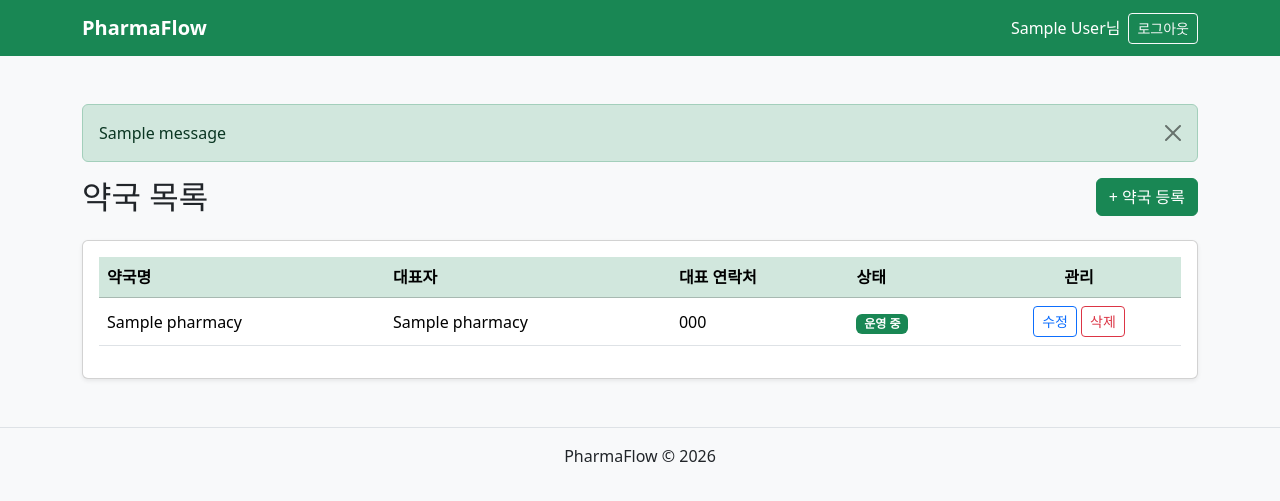
After one commit to Highbuilder08/PharmaFlow, a Django app: page /accounts/pharmacies/ in a window 1280 px wide. The commit adds this page. Shown: the top 501 px of the page. Run offline with Django 5.2, Linux system fonts and the light colour scheme; a user stored in the database is signed in; tables that the repository leaves empty hold one stand-in row (values such as "Sample post"); one stand-in notice (Sample message) is shown.

Commit message:
pharmacy_create, pharmacy_update 생성

```diff
--- a/accounts/models.py
+++ b/accounts/models.py
@@ -12,53 +12,93 @@ class Pharmacy(models.Model):
     business_number = models.CharField(
         max_length=20,
         unique=True,
-        verbose_name="사업자등록번호"
+        null=True,
+        blank=True,
+        verbose_name="사업자등록번호",
     )
 
     business_name = models.CharField(
         max_length=100,
-        verbose_name="사업자명"
+        blank=True,
+        verbose_name="사업자명",
     )
 
     pharmacy_name = models.CharField(
         max_length=100,
-        verbose_name="약국명"
+        verbose_name="약국명",
     )
 
     owner_name = models.CharField(
         max_length=50,
-        verbose_name="대표자명"
+        blank=True,
+        verbose_name="대표자명",
     )
 
     address = models.CharField(
         max_length=255,
-        verbose_name="주소"
+        blank=True,
+        verbose_name="주소",
     )
 
     phone = models.CharField(
         max_length=20,
-        verbose_name="대표 연락처"
+        blank=True,
+        verbose_name="대표 연락처",
     )
 
     email = models.EmailField(
-        blank=True
+        blank=True,
+        verbose_name="이메일",
     )
 
     status = models.CharField(
         max_length=20,
         choices=Status.choices,
-        default=Status.ACTIVE
+        default=Status.ACTIVE,
+        verbose_name="운영 상태",
     )
 
-    created_at = models.DateTimeField(auto_now_add=True)
-    updated_at = models.DateTimeField(auto_now=True)
+    latitude = models.DecimalField(
+        max_digits=10,
+        decimal_places=7,
+        null=True,
+        blank=True,
+        verbose_name="위도",
+    )
+
+    longitude = models.DecimalField(
+        max_digits=10,
+        decimal_places=7,
+        null=True,
+        blank=True,
+        verbose_name="경도",
+    )
+
+    external_place_id = models.CharField(
+        max_length=100,
+        unique=True,
+        null=True,
+        blank=True,
+        verbose_name="외부 장소 ID",
+    )
+
+    created_at = models.DateTimeField(
+        auto_now_add=True,
+        verbose_name="등록일",
+    )
+
+    updated_at = models.DateTimeField(
+        auto_now=True,
+        verbose_name="수정일",
+    )
 
     class Meta:
         db_table = "pharmacy"
+        verbose_name = "약국"
+        verbose_name_plural = "약국"
 
     def __str__(self):
         return self.pharmacy_name
-
 
 class User(AbstractUser):
 
@@ -67,6 +107,7 @@ class User(AbstractUser):
         PHARMACIST = "PHARMACIST", "약사"
         STAFF = "STAFF", "직원"
 
+    # AbstractUser의 기본 이름 필드 제거
     first_name = None
     last_name = None
 
@@ -76,34 +117,47 @@ class User(AbstractUser):
         related_name="users",
         null=True,
         blank=True,
+        verbose_name="소속 약국",
     )
 
-    name = models.CharField(max_length=50)
+    name = models.CharField(
+        max_length=50,
+        verbose_name="이름",
+    )
 
     phone = models.CharField(
         max_length=20,
-        blank=True
+        blank=True,
+        verbose_name="연락처",
     )
 
     role = models.CharField(
         max_length=20,
         choices=Role.choices,
         default=Role.STAFF,
+        verbose_name="역할",
     )
 
     license_number = models.CharField(
         max_length=50,
-        blank=True
+        blank=True,
+        verbose_name="약사 면허번호",
     )
 
     is_approved = models.BooleanField(
-        default=True
+        default=True,
+        verbose_name="승인 여부",
     )
 
-    REQUIRED_FIELDS = ["name", "email"]
+    REQUIRED_FIELDS = [
+        "name",
+        "email",
+    ]
 
     class Meta:
         db_table = "accounts_user"
+        verbose_name = "사용자"
+        verbose_name_plural = "사용자"
 
     def __str__(self):
         return self.username
--- /dev/null
+++ b/accounts/templates/accounts/pharmacy_list.html
@@ -0,0 +1,103 @@
+{% extends "base.html" %}
+
+{% block title %}
+약국 목록 | PharmaFlow
+{% endblock %}
+
+{% block content %}
+
+<div class="d-flex justify-content-between align-items-center mb-4">
+    <h2 class="mb-0">
+        약국 목록
+    </h2>
+
+    <a
+        href="{% url 'accounts:pharmacy_create' %}"
+        class="btn btn-success"
+    >
+        + 약국 등록
+    </a>
+</div>
+
+<div class="card shadow-sm">
+    <div class="card-body">
+
+        <table class="table table-hover align-middle">
+
+            <thead class="table-success">
+                <tr>
+                    <th>약국명</th>
+                    <th>대표자</th>
+                    <th>대표 연락처</th>
+                    <th>상태</th>
+                    <th class="text-center">관리</th>
+                </tr>
+            </thead>
+
+            <tbody>
+
+                {% for pharmacy in pharmacies %}
+
+                <tr>
+
+                    <td>
+                        {{ pharmacy.pharmacy_name }}
+                    </td>
+
+                    <td>
+                        {{ pharmacy.owner_name }}
+                    </td>
+
+                    <td>
+                        {{ pharmacy.phone }}
+                    </td>
+
+                    <td>
+                        <span class="badge bg-success">
+                            {{ pharmacy.get_status_display }}
+                        </span>
+                    </td>
+
+                    <td class="text-center">
+
+                        <a
+                            href="{% url 'accounts:pharmacy_update' pharmacy.pk %}"
+                            class="btn btn-outline-primary btn-sm"
+                        >
+                            수정
+                        </a>
+
+                        <a
+                            href="#"
+                            class="btn btn-outline-danger btn-sm"
+                        >
+                            삭제
+                        </a>
+
+                    </td>
+
+                </tr>
+
+                {% empty %}
+
+                <tr>
+
+                    <td
+                        colspan="5"
+                        class="text-center text-muted py-4"
+                    >
+                        등록된 약국이 없습니다.
+                    </td>
+
+                </tr>
+
+                {% endfor %}
+
+            </tbody>
+
+        </table>
+
+    </div>
+</div>
+
+{% endblock %}
--- /dev/null
+++ b/accounts/urls.py
@@ -0,0 +1,14 @@
+from django.urls import path
+
+from . import views
+
+
+app_name = "accounts"
+
+urlpatterns = [
+    path("signup/", views.signup, name="signup"),
+    path("pharmacies/", views.pharmacy_list, name="pharmacy_list"),
+    path("pharmacies/create/", views.pharmacy_create, name="pharmacy_create"),
+    path("pharmacies/<int:pk>/update/", views.pharmacy_update, name="pharmacy_update"),
+    #path("pharmacies/<int:pk>/delete/", views.pharmacy_delete, name="pharmacy_delete"),
+]
--- a/accounts/views.py
+++ b/accounts/views.py
@@ -1,3 +1,111 @@
-from django.shortcuts import render
+from django.contrib import messages
+from django.contrib.auth import login
+from django.contrib.auth.decorators import login_required
+from django.shortcuts import get_object_or_404, redirect, render
 
-# Create your views here.
+from .forms import PharmacyForm, SignUpForm
+from .models import Pharmacy
+
+
+def signup(request):
+    if request.user.is_authenticated:
+        return redirect("core:index")
+
+    if request.method == "POST":
+        form = SignUpForm(request.POST)
+
+        if form.is_valid():
+            user = form.save()
+
+            login(request, user)
+
+            messages.success(
+                request,
+                "회원가입이 완료되었습니다.",
+            )
+
+            return redirect("core:index")
+    else:
+        form = SignUpForm()
+
+    return render(
+        request,
+        "accounts/signup.html",
+        {
+            "form": form,
+        },
+    )
+
+
+@login_required
+def pharmacy_list(request):
+    pharmacies = Pharmacy.objects.all().order_by("pharmacy_name")
+
+    return render(
+        request,
+        "accounts/pharmacy_list.html",
+        {
+            "pharmacies": pharmacies,
+        },
+    )
+
+
+@login_required
+def pharmacy_create(request):
+    if request.method == "POST":
+        form = PharmacyForm(request.POST)
+
+        if form.is_valid():
+            form.save()
+
+            messages.success(
+                request,
+                "약국이 등록되었습니다.",
+            )
+
+            return redirect("accounts:pharmacy_list")
+    else:
+        form = PharmacyForm()
+
+    return render(
+        request,
+        "accounts/pharmacy_form.html",
+        {
+            "form": form,
+            "title": "약국 등록",
+        },
+    )
+
+
+@login_required
+def pharmacy_update(request, pk):
+    pharmacy = get_object_or_404(Pharmacy, pk=pk)
+
+    if request.method == "POST":
+        form = PharmacyForm(
+            request.POST,
+            instance=pharmacy,
+        )
+
+        if form.is_valid():
+            form.save()
+
+            messages.success(
+                request,
+                "약국 정보가 수정되었습니다.",
+            )
+
+            return redirect("accounts:pharmacy_list")
+    else:
+        form = PharmacyForm(
+            instance=pharmacy,
+        )
+
+    return render(
+        request,
+        "accounts/pharmacy_form.html",
+        {
+            "form": form,
+            "title": "약국 수정",
+        },
+    )
--- a/mysite/urls.py
+++ b/mysite/urls.py
@@ -19,8 +19,7 @@ from django.urls import include, path
 
 urlpatterns = [
     path("admin/", admin.site.urls),
-
-    path("", include("core.urls")),
-
-    path("accounts/", include("django.contrib.auth.urls")),
+    path("accounts/",include("accounts.urls"),),
+    path("accounts/",include("django.contrib.auth.urls"),),
+    path("",include("core.urls"),),
 ]
--- a/templates/base.html
+++ b/templates/base.html
@@ -26,18 +26,23 @@
 </head>
 
 <body>
+
+    <!-- Navbar -->
     <nav class="navbar navbar-expand-lg navbar-dark bg-success">
         <div class="container">
+
             <a
-                class="navbar-brand"
+                class="navbar-brand fw-bold"
                 href="{% url 'core:index' %}"
             >
                 PharmaFlow
             </a>
 
-            <div class="ms-auto">
+            <div class="ms-auto d-flex align-items-center gap-2">
+
                 {% if user.is_authenticated %}
-                    <span class="text-white me-3">
+
+                    <span class="text-white">
                         {{ user.name|default:user.username }}님
                     </span>
 
@@ -55,24 +60,57 @@
                             로그아웃
                         </button>
                     </form>
+
                 {% else %}
+
                     <a
                         href="{% url 'login' %}"
                         class="btn btn-light btn-sm"
                     >
                         로그인
                     </a>
+
+                    <a
+                        href="{% url 'accounts:signup' %}"
+                        class="btn btn-outline-light btn-sm"
+                    >
+                        회원가입
+                    </a>
+
                 {% endif %}
+
             </div>
+
         </div>
     </nav>
 
+    <!-- Main -->
     <main class="container mt-5">
+
+        {% if messages %}
+            {% for message in messages %}
+                <div
+                    class="alert alert-{{ message.tags|default:'info' }} alert-dismissible fade show"
+                    role="alert"
+                >
+                    {{ message }}
+
+                    <button
+                        type="button"
+                        class="btn-close"
+                        data-bs-dismiss="alert"
+                    ></button>
+                </div>
+            {% endfor %}
+        {% endif %}
+
         {% block content %}
         {% endblock %}
+
     </main>
 
-    <footer class="bg-light mt-5 py-3">
+    <!-- Footer -->
+    <footer class="bg-light mt-5 py-3 border-top">
         <div class="container text-center">
             PharmaFlow © 2026
         </div>
@@ -81,5 +119,6 @@
     <script
         src="https://cdn.jsdelivr.net/npm/bootstrap@5.3.7/dist/js/bootstrap.bundle.min.js"
     ></script>
+
 </body>
 </html>
```
Also changed, not shown: accounts/forms.py (added, +121 -0 lines), accounts/templates/accounts/pharmacy_form.html (added, +66 -0 lines), accounts/templates/accounts/signup.html (added, +69 -0 lines), accounts/migrations/0002_alter_pharmacy_options_alter_user_options_and_more.py (added).
